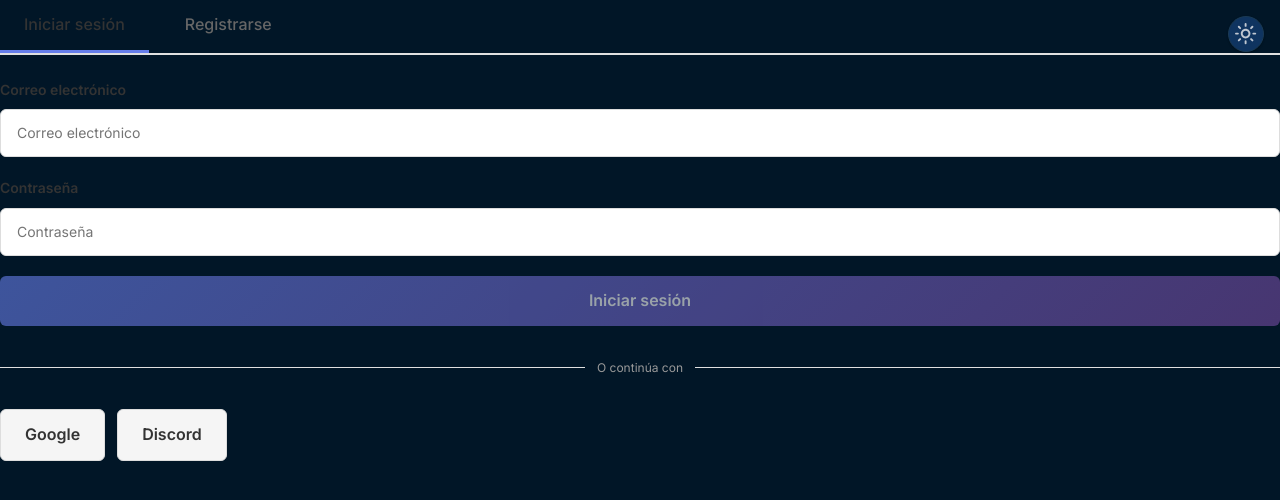
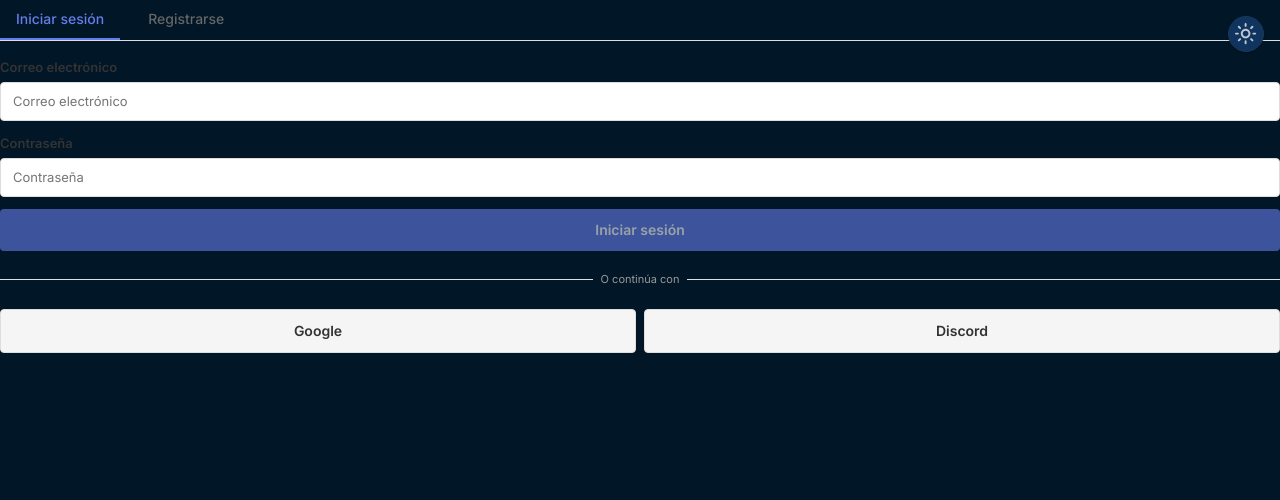
Before and after one commit to TFG-Avellaneda-25-26/parallax-sports-angular, an Angular app: page /login in a window 1280 px wide. Shown: the top 500 px of the page. Built offline with nearby package versions, Linux system fonts and the light colour scheme.

Commit message:
Cambios de calidad de vida
Simplifique un poco el CSS y dejé de guardar datos del usuario, simplemente proporciono el token y listo

```diff
--- a/src/pages/auth/model/auth.store.ts
+++ b/src/pages/auth/model/auth.store.ts
@@ -1,7 +1,5 @@
-import { Injectable, effect, inject, signal } from '@angular/core';
+import { Injectable, inject, signal } from '@angular/core';
 import {
-  AuthUser,
-  AuthResponse,
   FormMode
 } from './auth.types';
 import { TokenStorage } from '../lib/token.storage';
@@ -11,56 +9,19 @@ export class AuthStore {
   private tokenStorage = inject(TokenStorage);
 
   // Signals
-  user = signal<AuthUser | null>(null);
-  status = signal<'idle' | 'loading' | 'authenticated' | 'error'>('idle');
-  error = signal<string | null>(null);
   currentFormMode = signal<FormMode>('login');
+  isAuthenticated = signal(this.tokenStorage.isAuthenticated());
 
-  // Computed signals
-  isAuthenticated = signal(this.tokenStorage.isAuthenticated());
-  isLoading() {
-    return this.status() === 'loading';
-  }
-
-  hasError() {
-    return this.status() === 'error';
-  }
-
-  setLoading(): void {
-    this.status.set('loading');
-    this.error.set(null);
-  }
-
-  setAuthenticatedUser(response: AuthResponse, user: AuthUser): void {
-    // Los tokens HTTPOnly se envían automáticamente por el navegador
-    // No hay que guardarlos manualmente
-
-    // Guardar info del usuario
-    this.user.set(user);
-
-    this.status.set('authenticated');
-    this.error.set(null);
+  setAuthenticated(): void {
     this.isAuthenticated.set(true);
-  }
-
-  setError(error: string): void {
-    this.status.set('error');
-    this.error.set(error);
   }
 
   logout(): void {
     // Los tokens HTTPOnly se limpian en el servidor
-    this.user.set(null);
-    this.status.set('idle');
-    this.error.set(null);
     this.isAuthenticated.set(false);
   }
 
   switchFormMode(mode: FormMode): void {
     this.currentFormMode.set(mode);
   }
-
-  clearError(): void {
-    this.error.set(null);
-  }
 }
--- a/src/pages/auth/ui/base-form-inputs/auth-form.component.css
+++ b/src/pages/auth/ui/base-form-inputs/auth-form.component.css
@@ -1,29 +1,24 @@
 .auth-container {
   display: flex;
   flex-direction: column;
-  gap: 24px;
+  gap: 16px;
 }
 
 .auth-tabs {
   display: flex;
   gap: 12px;
-  border-bottom: 2px solid #e0e0e0;
+  border-bottom: 1px solid #ddd;
 }
 
 .tab-button {
-  padding: 12px 24px;
+  padding: 8px 16px;
   border: none;
   background: none;
   color: #666;
-  font-size: 16px;
+  font-size: 14px;
   font-weight: 500;
   cursor: pointer;
-  border-bottom: 3px solid transparent;
-  transition: all 0.3s ease;
-}
-
-.tab-button:hover {
-  color: #333;
+  border-bottom: 2px solid transparent;
 }
 
 .tab-button--active {
@@ -32,91 +27,68 @@
 }
 
 .error-alert {
-  padding: 12px 16px;
+  padding: 8px 12px;
   background-color: #fee;
-  border-left: 4px solid #dc3545;
-  border-radius: 4px;
-  margin-bottom: 16px;
-
-  .error-text {
-    margin: 0;
-    color: #c82333;
-    font-size: 14px;
-  }
+  border-left: 3px solid #dc3545;
+  font-size: 13px;
+  color: #c82333;
 }
 
 .auth-form {
   display: flex;
   flex-direction: column;
-  gap: 20px;
+  gap: 12px;
 }
 
 .form-group {
   display: flex;
   flex-direction: column;
-  gap: 8px;
+  gap: 4px;
 }
 
 .label {
-  font-size: 14px;
+  font-size: 13px;
   font-weight: 600;
   color: #333;
-  display: block;
 }
 
 .input {
-  padding: 12px 16px;
+  padding: 8px 12px;
   border: 1px solid #ddd;
-  border-radius: 6px;
-  font-size: 14px;
-  font-family: inherit;
-  transition: all 0.3s ease;
+  border-radius: 4px;
+  font-size: 13px;
 }
 
 .input:focus {
   outline: none;
   border-color: #667eea;
-  box-shadow: 0 0 0 3px rgba(102, 126, 234, 0.1);
 }
 
 .input--error {
   border-color: #dc3545;
-  background-color: #fef9f9;
-}
-
-.input--error:focus {
-  box-shadow: 0 0 0 3px rgba(220, 53, 69, 0.1);
-}
-
-.error-messages {
-  display: flex;
-  flex-direction: column;
-  gap: 4px;
 }
 
 .error-message {
-  font-size: 12px;
+  font-size: 11px;
   color: #dc3545;
 }
 
 .password-hint {
-  font-size: 12px;
+  font-size: 11px;
   color: #999;
-  margin: 0;
 }
 
 .btn {
-  padding: 12px 24px;
+  padding: 10px 16px;
   border: none;
-  border-radius: 6px;
-  font-size: 16px;
+  border-radius: 4px;
+  font-size: 14px;
   font-weight: 600;
   cursor: pointer;
-  transition: all 0.3s ease;
   display: flex;
   align-items: center;
   justify-content: center;
-  gap: 8px;
+  gap: 6px;
 }
 
 .btn:disabled {
@@ -125,73 +97,48 @@
 }
 
 .btn--primary {
-  background: linear-gradient(135deg, #667eea 0%, #764ba2 100%);
+  background: #667eea;
   color: white;
 }
 
-.btn--primary:hover:not(:disabled) {
-  transform: translateY(-2px);
-  box-shadow: 0 8px 16px rgba(102, 126, 234, 0.4);
-}
-
-.btn--primary:active:not(:disabled) {
-  transform: translateY(0);
-}
-
 .btn--social {
-  background-color: #f5f5f5;
+  background: #f5f5f5;
   color: #333;
   border: 1px solid #ddd;
-}
-
-.btn--social:hover:not(:disabled) {
-  background-color: #efefef;
-}
-
-.btn--social--google:hover:not(:disabled) {
-  border-color: #4285f4;
-  color: #4285f4;
-}
-
-.btn--social--discord:hover:not(:disabled) {
-  border-color: #5865f2;
-  color: #5865f2;
+  flex: 1;
 }
 
 .btn__spinner {
-  display: inline-block;
-  width: 14px;
-  height: 14px;
+  width: 12px;
+  height: 12px;
   border: 2px solid rgba(255, 255, 255, 0.3);
   border-top-color: white;
   border-radius: 50%;
-  animation: spin 0.8s linear infinite;
+  animation: spin 0.6s linear infinite;
 }
 
 @keyframes spin {
-  to {
-    transform: rotate(360deg);
-  }
+  to { transform: rotate(360deg); }
 }
 
 .divider {
   display: flex;
   align-items: center;
-  gap: 12px;
+  gap: 8px;
   color: #999;
-  font-size: 12px;
-  margin: 8px 0;
+  font-size: 11px;
+  margin: 4px 0;
+}
 
-  &::before,
-  &::after {
-    content: '';
-    flex: 1;
-    height: 1px;
-    background-color: #e0e0e0;
-  }
+.divider::before,
+.divider::after {
+  content: '';
+  flex: 1;
+  height: 1px;
+  background-color: #e0e0e0;
 }
 
 .social-buttons {
   display: flex;
-  gap: 12px;
+  gap: 8px;
 }
--- a/src/pages/auth/ui/base-form-inputs/auth-form.component.ts
+++ b/src/pages/auth/ui/base-form-inputs/auth-form.component.ts
@@ -5,7 +5,7 @@ import { Router } from '@angular/router';
 import { form, FormField, email, required, minLength } from '@angular/forms/signals';
 import { AuthService } from '../../api/auth.service';
 import { AuthStore } from '../../model/auth.store';
-import { AuthCredentials, RegisterCredentials, AuthResponse, AuthUser } from '../../model/auth.types';
+import { AuthCredentials, RegisterCredentials } from '../../model/auth.types';
 
 interface AuthFormData {
   displayName: string;
@@ -30,8 +30,6 @@ export class AuthFormComponent {
   isLoading = signal(false);
   errorMessage = signal<string | null>(null);
   passwordMismatchError = signal<string | null>(null);
-
-  // Modo actual: login o register
   currentMode = this.store.currentFormMode;
 
   formData = signal<AuthFormData>({
@@ -82,21 +80,15 @@ export class AuthFormComponent {
     };
 
     this.authService.login(credentials).subscribe({
-      next: (response: AuthResponse) => {
+      next: () => {
         this.isLoading.set(false);
-        const authUser: AuthUser = {
-          id: response.userId,
-          email: credentials.email,
-          displayName: credentials.email, // Use email as displayName
-        };
-        this.store.setAuthenticatedUser(response, authUser);
+        this.store.setAuthenticated();
         this.router.navigate(['/dashboard']);
       },
       error: (err: any) => {
         this.isLoading.set(false);
         const errorMsg = err.error?.message || 'Error al iniciar sesión';
         this.errorMessage.set(errorMsg);
-        this.store.setError(errorMsg);
       },
     });
   }
@@ -123,7 +115,6 @@ export class AuthFormComponent {
       return;
     }
 
-    // Validar que las contraseñas coincidan
     if (this.formData().password !== this.formData().confirmPassword) {
       this.passwordMismatchError.set('Las contraseñas no coinciden');
       return;
@@ -139,21 +130,15 @@ export class AuthFormComponent {
     };
 
     this.authService.register(credentials).subscribe({
-      next: (response: AuthResponse) => {
+      next: () => {
         this.isLoading.set(false);
-        const authUser: AuthUser = {
-          id: response.userId,
-          email: credentials.email,
-          displayName: credentials.displayName,
-        };
-        this.store.setAuthenticatedUser(response, authUser);
+        this.store.setAuthenticated();
         this.router.navigate(['/dashboard']);
       },
       error: (err: any) => {
         this.isLoading.set(false);
         const errorMsg = err.error?.message || 'Error al registrarse';
         this.errorMessage.set(errorMsg);
-        this.store.setError(errorMsg);
       },
     });
   }
--- a/src/pages/dashboard/ui/dashboard.component.ts
+++ b/src/pages/dashboard/ui/dashboard.component.ts
@@ -18,7 +18,7 @@ import { AuthStore } from '@pages/auth';
 
       <main class="dashboard-content">
         <section class="welcome-section">
-          <h2>Bienvenido, {{ user()?.displayName || user()?.email }}!</h2>
+          <h2>Bienvenido!</h2>
           <p>Estás autenticado en el sistema.</p>
         </section>
 
@@ -33,42 +33,41 @@ import { AuthStore } from '@pages/auth';
       display: flex;
       flex-direction: column;
       min-height: 100vh;
-      background: linear-gradient(135deg, #667eea 0%, #764ba2 100%);
+      background: #f5f5f5;
     }
 
     .dashboard-header {
-      background-color: rgba(0, 0, 0, 0.1);
-      padding: 20px 40px;
+      background-color: #333;
+      padding: 16px 24px;
       display: flex;
       justify-content: space-between;
       align-items: center;
       color: white;
+    }
 
-      h1 {
-        margin: 0;
-        font-size: 28px;
-      }
+    .dashboard-header h1 {
+      margin: 0;
+      font-size: 20px;
     }
 
     .logout-btn {
-      padding: 10px 20px;
+      padding: 8px 16px;
       background-color: #dc3545;
       color: white;
       border: none;
       border-radius: 4px;
-      font-size: 14px;
+      font-size: 13px;
       cursor: pointer;
-      transition: background-color 0.3s;
+    }
 
-      &:hover {
-        background-color: #c82333;
-      }
+    .logout-btn:hover {
+      background-color: #c82333;
     }
 
     .dashboard-content {
       flex: 1;
-      padding: 40px;
-      max-width: 1200px;
+      padding: 24px;
+      max-width: 1000px;
       margin: 0 auto;
       width: 100%;
     }
@@ -76,20 +75,23 @@ import { AuthStore } from '@pages/auth';
     .welcome-section,
     .placeholder-section {
       background: white;
-      padding: 24px;
-      border-radius: 8px;
-      margin-bottom: 20px;
-      box-shadow: 0 4px 6px rgba(0, 0, 0, 0.1);
+      padding: 16px;
+      border-radius: 4px;
+      margin-bottom: 16px;
+      border: 1px solid #ddd;
+    }
 
-      h2 {
-        margin-top: 0;
-        color: #333;
-      }
+    .welcome-section h2 {
+      margin: 0 0 8px 0;
+      font-size: 18px;
+      color: #333;
+    }
 
-      p {
-        color: #666;
-        margin: 0;
-      }
+    .welcome-section p,
+    .placeholder-section p {
+      margin: 0;
+      color: #666;
+      font-size: 14px;
     }
   `],
 })
@@ -97,8 +99,6 @@ export class DashboardComponent {
   private store = inject(AuthStore);
   private router = inject(Router);
 
-  user = this.store.user;
-
   logout(): void {
     this.store.logout();
     this.router.navigate(['/login']);
```
Also changed, not shown: src/pages/auth/model/auth.types.ts (+2 -14 lines).
